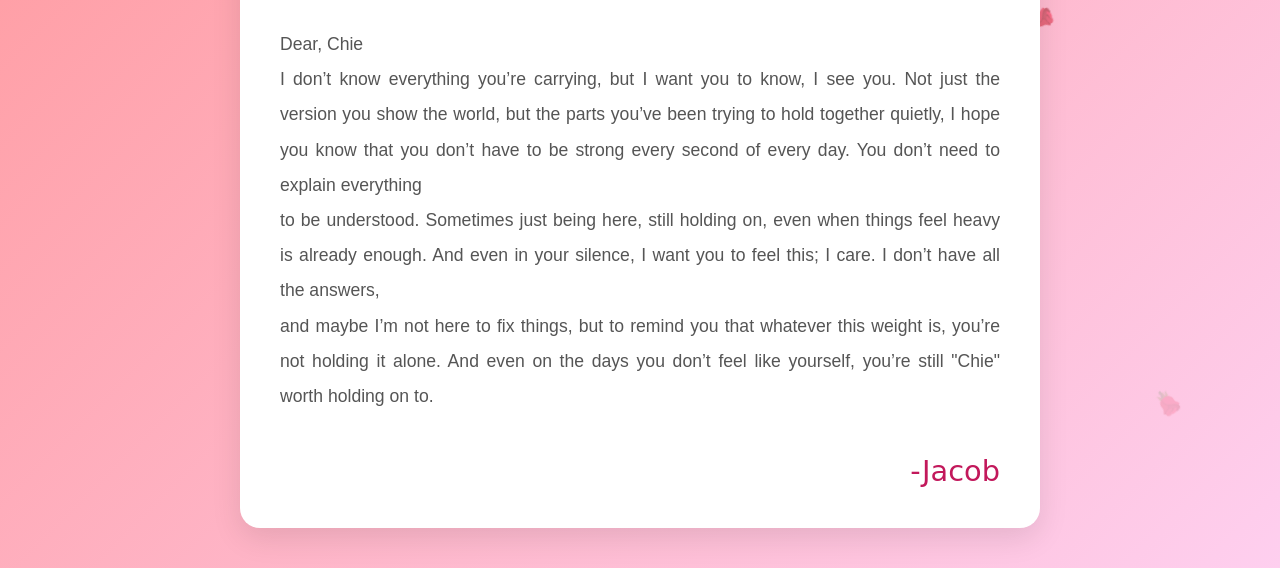
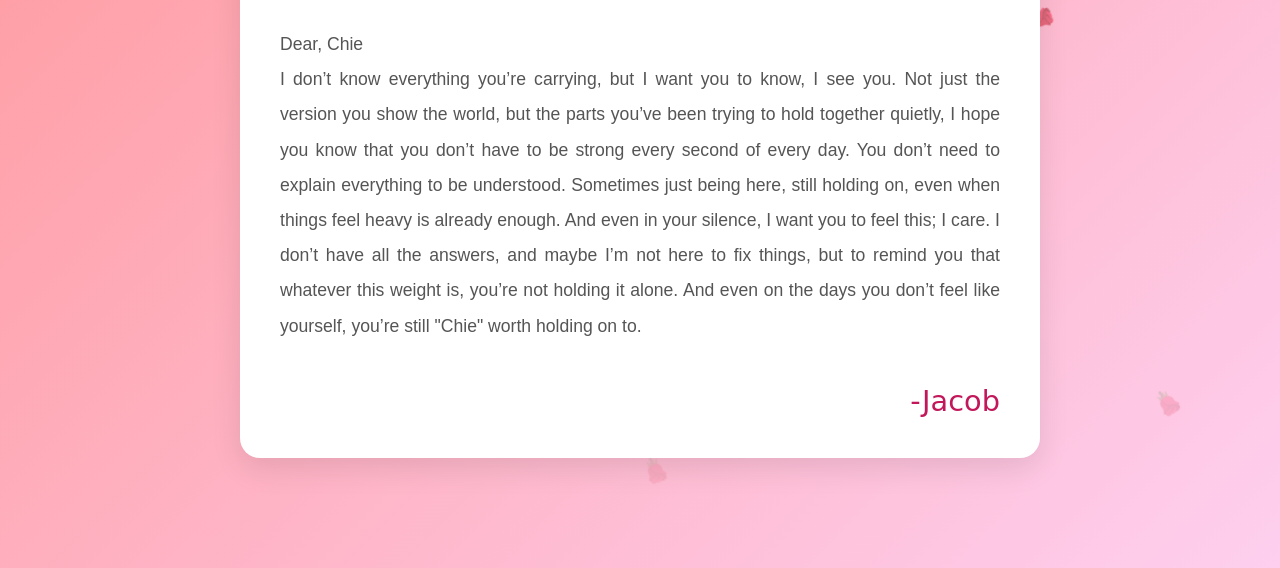
Before and after one commit to yndling/C, a plain HTML site: page love-letter.html in a window 1280 px wide. Shown: the part 232-800 px from the top of the page. Drawn offline with Linux system fonts and the light colour scheme.

Commit message:
Update love-letter.html

```diff
--- a/love-letter.html
+++ b/love-letter.html
@@ -336,13 +336,12 @@
         <div class="letter-content">
             <p>Dear, Chie</p>
 
-            <p>I don’t know everything you’re carrying, but I want you to know, I see you. Not just the version you show the world, but the parts you’ve been trying to hold together quietly, I hope you know that you don’t have to be strong every second of every day. You don’t need to explain everything</p>
+            <p>I don’t know everything you’re carrying, but I want you to know, I see you. Not just the version you show the world, but the parts you’ve been trying to hold together quietly, I hope you know that you don’t have to be strong every second of every day. You don’t need to explain everything to be understood. Sometimes just being here, still holding on, even when things feel heavy is already enough. And even in your silence, I want you to feel this; I care. I don’t have all the answers, and maybe I’m not here to fix things, but to remind you that whatever this weight is, you’re not holding it alone. And even on the days you don’t feel like yourself, you’re still "Chie" worth holding on to.</p>
 
-            <p></p>
 
-            <p>to be understood. Sometimes just being here, still holding on, even when things feel heavy is already enough. And even in your silence, I want you to feel this; I care. I don’t have all the answers,</p>
 
-            <p> and maybe I’m not here to fix things, but to remind you that whatever this weight is, you’re not holding it alone. And even on the days you don’t feel like yourself, you’re still "Chie" worth holding on to.</p>
+
+
 
 
         </div>
```
